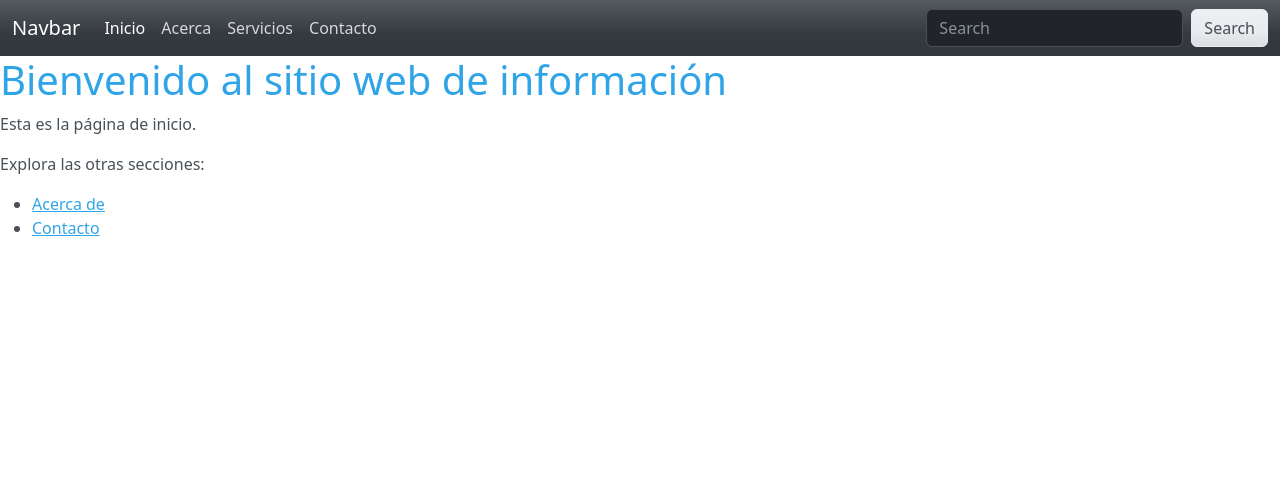
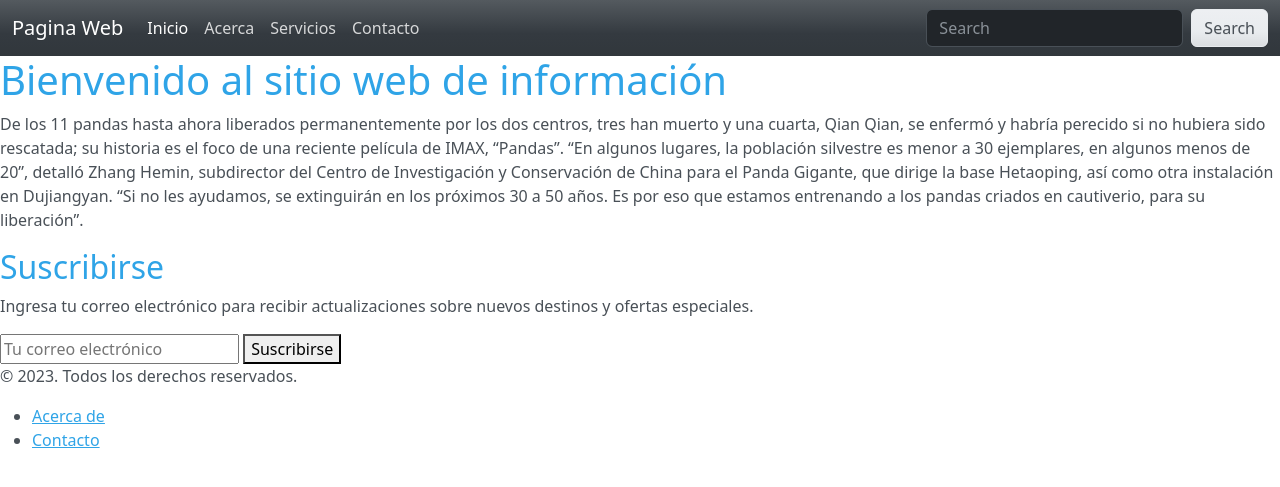
Before and after one commit to LuisGarcia202/evaluacion, a Django app: page / in a window 1280 px wide. Shown: the top 487 px of the page. Run offline with Django 4.2, Linux system fonts and the light colour scheme; some libraries are stand-ins or nearby versions.

Commit message:
Update index.html

```diff
--- a/Luis/proyecto/sitio/templates/index.html
+++ b/Luis/proyecto/sitio/templates/index.html
@@ -11,7 +11,7 @@
 <body>
     <nav class="navbar navbar-expand-lg bg-dark" data-bs-theme="dark">
         <div class="container-fluid">
-          <a class="navbar-brand" href="#">Navbar</a>
+          <a class="navbar-brand" href="#">Pagina Web</a>
           <button class="navbar-toggler" type="button" data-bs-toggle="collapse" data-bs-target="#navbarColor02" aria-controls="navbarColor02" aria-expanded="false" aria-label="Toggle navigation">
             <span class="navbar-toggler-icon"></span>
           </button>
@@ -41,11 +41,25 @@
         </div>
       </nav>
     <h1>Bienvenido al sitio web de información</h1>
-    <p>Esta es la página de inicio.</p>
-    <p>Explora las otras secciones:</p>
-    <ul>
+   <p>De los 11 pandas hasta ahora liberados permanentemente por los dos centros, tres han muerto y una cuarta, Qian Qian, se enfermó y habría perecido si no hubiera sido rescatada; su historia es el foco de una reciente película de IMAX, “Pandas”.
+
+    “En algunos lugares, la población silvestre es menor a 30 ejemplares, en algunos menos de 20”, detalló Zhang Hemin, subdirector del Centro de Investigación y Conservación de China para el Panda Gigante, que dirige la base Hetaoping, así como otra instalación en Dujiangyan. “Si no les ayudamos, se extinguirán en los próximos 30 a 50 años. Es por eso que estamos entrenando a los pandas criados en cautiverio, para su liberación”.</p>
+
+    <section id="suscribirse">
+      <h2>Suscribirse</h2>
+      <p>Ingresa tu correo electrónico para recibir actualizaciones sobre nuevos destinos y ofertas especiales.</p>
+      <form id="formulario">
+          <input type="email" name="email" placeholder="Tu correo electrónico" required>
+          <button type="submit">Suscribirse</button>
+      </form>
+  </section>
+
+    <footer>
+      <p>&copy; 2023. Todos los derechos reservados.</p>
+      <ul>
         <li><a href="{% url 'acerca_de' %}">Acerca de</a></li>
         <li><a href="{% url 'contacto' %}">Contacto</a></li>
     </ul>
+    </footer>
 </body>
 </html>
```
